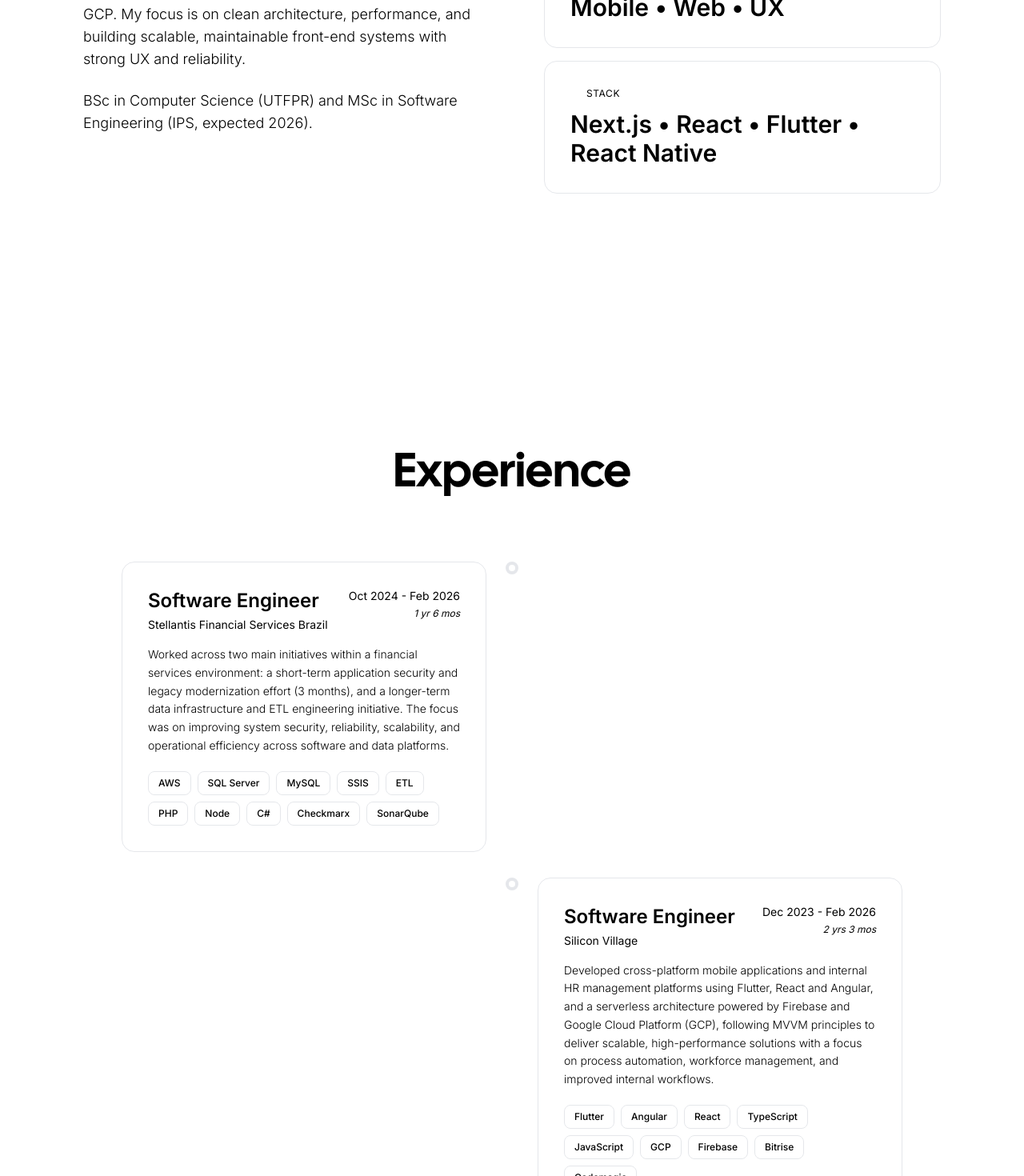
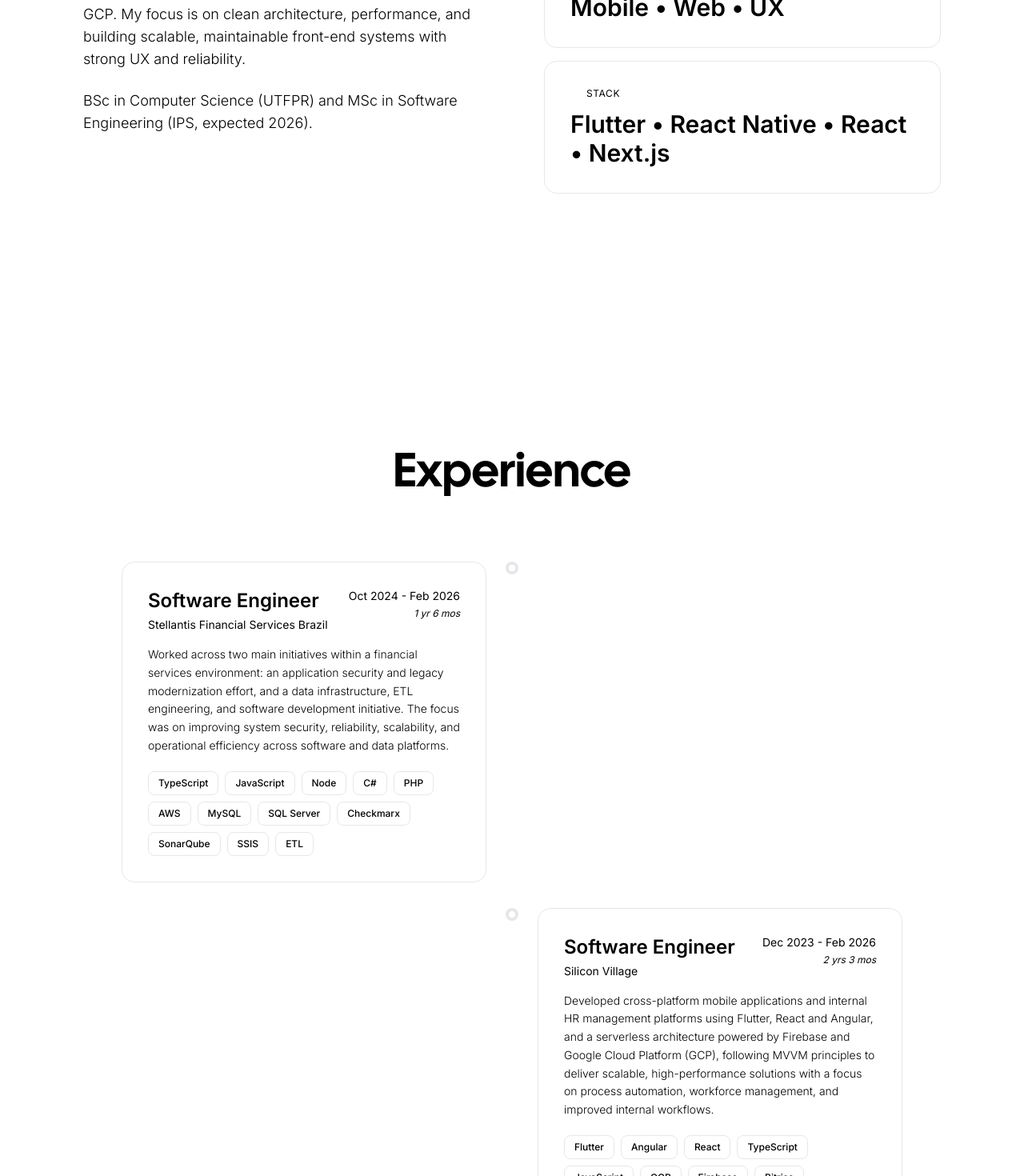
Before and after one commit to thiagodalsanto/personal-page, a Next.js app: page / in a window 1280 px wide. Shown: the part 1300-2770 px from the top of the page at 80% size. Built offline with nearby package versions, Linux system fonts and the light colour scheme; no server answers.

Commit message:
CHORE: Minor changes for layour and text

```diff
--- a/app/components/sections/Education.tsx
+++ b/app/components/sections/Education.tsx
@@ -44,11 +44,6 @@ export default function Education() {
                     <p className="text-sm dark:text-zinc-400">
                       {edu.period}
                     </p>
-                    {edu.duration && (
-                      <p className="text-xs dark:text-zinc-500 mt-1 italic">
-                        {edu.duration}
-                      </p>
-                    )}
                   </div>
 
                   <p className="text-sm leading-relaxed dark:text-zinc-300 font-light flex-1">
--- a/app/i18n/translations/en.ts
+++ b/app/i18n/translations/en.ts
@@ -23,7 +23,7 @@ export const en = {
     card2_text1: "Focus",
     card2_text2: " Mobile • Web • UX",
     card3_text1: "Stack",
-    card3_text2: "Next.js • React • Flutter • React Native",
+    card3_text2: "Flutter • React Native • React • Next.js",
   },
   experience: {
     title: "Experience",
@@ -34,20 +34,22 @@ export const en = {
         period: "Oct 2024 - Feb 2026",
         duration: "1 yr 6 mos",
         stack: [
+          "TypeScript",
+          "JavaScript",
+          "Node",
+          "C#",
+          "PHP",
           "AWS",
+          "MySQL",
           "SQL Server",
-          "MySQL",
+          "Checkmarx",
+          "SonarQube",
           "SSIS",
           "ETL",
-          "PHP",
-          "Node",
-          "C#",
-          "Checkmarx",
-          "SonarQube",
         ],
         description:
-          "Worked across two main initiatives within a financial services environment: a short-term application security and legacy modernization effort (3 months), and a longer-term data infrastructure and ETL engineering initiative. The focus was on improving system security, reliability, scalability, and operational efficiency across software and data platforms.",
-      },
+          "Worked across two main initiatives within a financial services environment: an application security and legacy modernization effort, and a data infrastructure, ETL engineering, and software development initiative. The focus was on improving system security, reliability, scalability, and operational efficiency across software and data platforms."
+        },
       {
         role: "Software Engineer",
         company: "Silicon Village",
@@ -108,7 +110,6 @@ export const en = {
         course: "Master in Software Engineering",
         school: "Polytechnic Institute of Setúbal (IPS)",
         period: "Sep 2024 — Jul 2026",
-        duration: "1 year 11 mos",
         description:
           "Research Thesis: \"A Component-Based UI Framework for Personalized Post-Stroke Mobile Applications\"",
       },
@@ -116,7 +117,6 @@ export const en = {
         course: "Bachelor in Computer Science",
         school: "Technological Federal University of Paraná (UTFPR)",
         period: "Mar 2019 — Jun 2024",
-        duration: "5 years 3 mos",
         description:
           "Research Monography: \"Development of a Business Intelligence Application Module for Productivity Analysis in Vertical Farms\"",
       },
--- a/app/i18n/translations/es.ts
+++ b/app/i18n/translations/es.ts
@@ -23,7 +23,7 @@ export const es = {
     card2_text1: "Enfoque",
     card2_text2: "Móvil • Web • UX",
     card3_text1: "Stack",
-    card3_text2: "Next.js • React • Flutter • React Native",
+    card3_text2: "Flutter • React Native • React • Next.js",
   },
   experience: {
     title: "Experiencia",
@@ -34,20 +34,22 @@ export const es = {
         period: "Oct 2024 - Feb 2026",
         duration: "1 año y 6 meses",
         stack: [
+          "TypeScript",
+          "JavaScript",
+          "Node",
+          "C#",
+          "PHP",
           "AWS",
+          "MySQL",
           "SQL Server",
-          "MySQL",
+          "Checkmarx",
+          "SonarQube",
           "SSIS",
           "ETL",
-          "PHP",
-          "Node",
-          "C#",
-          "Checkmarx",
-          "SonarQube",
         ],
         description:
-          "Trabajo en dos iniciativas principales dentro de un entorno de servicios financieros: un esfuerzo a corto plazo enfocado en seguridad de aplicaciones y modernización de sistemas heredados (3 meses), y una iniciativa a largo plazo centrada en infraestructura de datos e ingeniería ETL. El enfoque fue mejorar la seguridad, confiabilidad, escalabilidad y eficiencia operativa de los sistemas y plataformas de datos.",
-      },
+         "Trabajé en dos iniciativas principales en un entorno de servicios financieros: una de application security and legacy modernization effort, y otra de data infrastructure, ETL engineering y desarrollo de software. El enfoque fue mejorar la seguridad, confiabilidad, escalabilidad y eficiencia operativa de los sistemas y plataformas de datos."
+        },
       {
         role: "Ingeniero de Software",
         company: "Silicon Village",
@@ -108,7 +110,6 @@ export const es = {
         course: "Máster en Ingeniería de Software",
         school: "Instituto Politécnico de Setúbal (IPS)",
         period: "Sep 2024 — May 2026",
-        duration: "1 año 9 meses",
         description:
           'Tesis de investigación: "Un framework de interfaz de usuario basado en componentes para aplicaciones móviles personalizadas post-ictus"',
       },
@@ -116,7 +117,6 @@ export const es = {
         course: "Licenciatura en Ciencias de la Computación",
         school: "Universidad Tecnológica Federal de Paraná (UTFPR)",
         period: "Mar 2019 — Jun 2024",
-        duration: "5 años 3 meses",
         description:
           'Monografía de investigación: "Desarrollo de un módulo de aplicación de Business Intelligence para el análisis de productividad en granjas verticales"',
       },
--- a/app/i18n/translations/pt.ts
+++ b/app/i18n/translations/pt.ts
@@ -23,7 +23,7 @@ export const pt = {
     card2_text1: "Foco",
     card2_text2: "Mobile • Web • UX",
     card3_text1: "Stack",
-    card3_text2: "Next.js • React • Flutter • React Native",
+    card3_text2: "Flutter • React Native • React • Next.js",
   },
   experience: {
     title: "Experiência",
@@ -34,20 +34,22 @@ export const pt = {
         period: "Out 2024 - Fev 2026",
         duration: "1 ano e 6 meses",
         stack: [
+          "TypeScript",
+          "JavaScript",
+          "Node",
+          "C#",
+          "PHP",
           "AWS",
+          "MySQL",
           "SQL Server",
-          "MySQL",
+          "Checkmarx",
+          "SonarQube",
           "SSIS",
           "ETL",
-          "PHP",
-          "Node",
-          "C#",
-          "Checkmarx",
-          "SonarQube",
         ],
         description:
-          "Atuação em duas iniciativas principais dentro de um ambiente de serviços financeiros: um esforço de curto prazo voltado à segurança de aplicações e modernização de sistemas legados (3 meses), e uma iniciativa de longo prazo focada em infraestrutura de dados e engenharia de ETL. O foco foi melhorar a segurança, confiabilidade, escalabilidade e eficiência operacional dos sistemas e plataformas de dados.",
-      },
+          "Trabalhei em duas iniciativas principais num ambiente de serviços financeiros: uma de application security and legacy modernization effort, e outra de data infrastructure, ETL engineering e desenvolvimento de software. O foco foi melhorar a segurança, confiabilidade, escalabilidade e eficiência operacional dos sistemas e plataformas de dados."
+        },
       {
         role: "Engenheiro de Software",
         company: "Silicon Village",
@@ -108,7 +110,6 @@ export const pt = {
         course: "Mestrado em Engenharia de Software",
         school: "Instituto Politécnico de Setúbal (IPS)",
         period: "Set 2024 — Mai 2026",
-        duration: "1 ano e 9 meses",
         description:
           'Tese de investigação: "Um framework de UI baseado em componentes para aplicações móveis personalizadas pós-AVC"',
       },
@@ -116,7 +117,6 @@ export const pt = {
         course: "Licenciatura em Ciência da Computação",
         school: "Universidade Tecnológica Federal do Paraná (UTFPR)",
         period: "Mar 2019 — Jun 2024",
-        duration: "5 anos e 3 meses",
         description:
           'Monografia de investigação: "Desenvolvimento de um módulo de aplicação de Business Intelligence para análise de produtividade em fazendas verticais"',
       },
--- a/app/i18n/translations/zh.ts
+++ b/app/i18n/translations/zh.ts
@@ -23,7 +23,7 @@ export const zh = {
     card2_text1: "专注方向",
     card2_text2: "Mobile • Web • UX",
     card3_text1: "技术栈",
-    card3_text2: "Next.js • React • Flutter • React Native",
+    card3_text2: "Flutter • React Native • React • Next.js",
   },
   experience: {
     title: "工作经验",
@@ -34,20 +34,22 @@ export const zh = {
         period: "2024年10月 - 2026年2月",
         duration: "1年6个月",
         stack: [
+          "TypeScript",
+          "JavaScript",
+          "Node",
+          "C#",
+          "PHP",
           "AWS",
+          "MySQL",
           "SQL Server",
-          "MySQL",
+          "Checkmarx",
+          "SonarQube",
           "SSIS",
           "ETL",
-          "PHP",
-          "Node",
-          "C#",
-          "Checkmarx",
-          "SonarQube",
         ],
         description:
-          "在金融服务环境中参与了两个主要项目：一个为期3个月的短期应用安全与遗留系统现代化项目，以及一个长期的数据基础设施和ETL工程项目。重点在于提升系统安全性、可靠性、可扩展性以及软件和数据平台的运营效率。",
-      },
+          "在金融服务环境中，我参与了两个主要项目：一个是应用安全与遗留系统现代化（application security and legacy modernization effort），另一个是数据基础设施、ETL工程和软件开发。重点在于提升系统与数据平台的安全性、可靠性、可扩展性以及运营效率。"
+        },
       {
         role: "软件工程师",
         company: "Silicon Village",
@@ -108,7 +110,6 @@ export const zh = {
         course: "软件工程硕士",
         school: "塞图巴尔理工学院（IPS）",
         period: "2024年9月 — 2026年5月",
-        duration: "1年9个月",
         description:
           '研究论文："一种基于组件的UI框架，用于个性化卒中后移动应用"',
       },
@@ -116,7 +117,6 @@ export const zh = {
         course: "计算机科学学士",
         school: "巴拉那联邦技术大学（UTFPR）",
         period: "2019年3月 — 2024年6月",
-        duration: "5年3个月",
         description: '研究专著："用于垂直农场生产力分析的商业智能应用模块开发"',
       },
     ],
```
